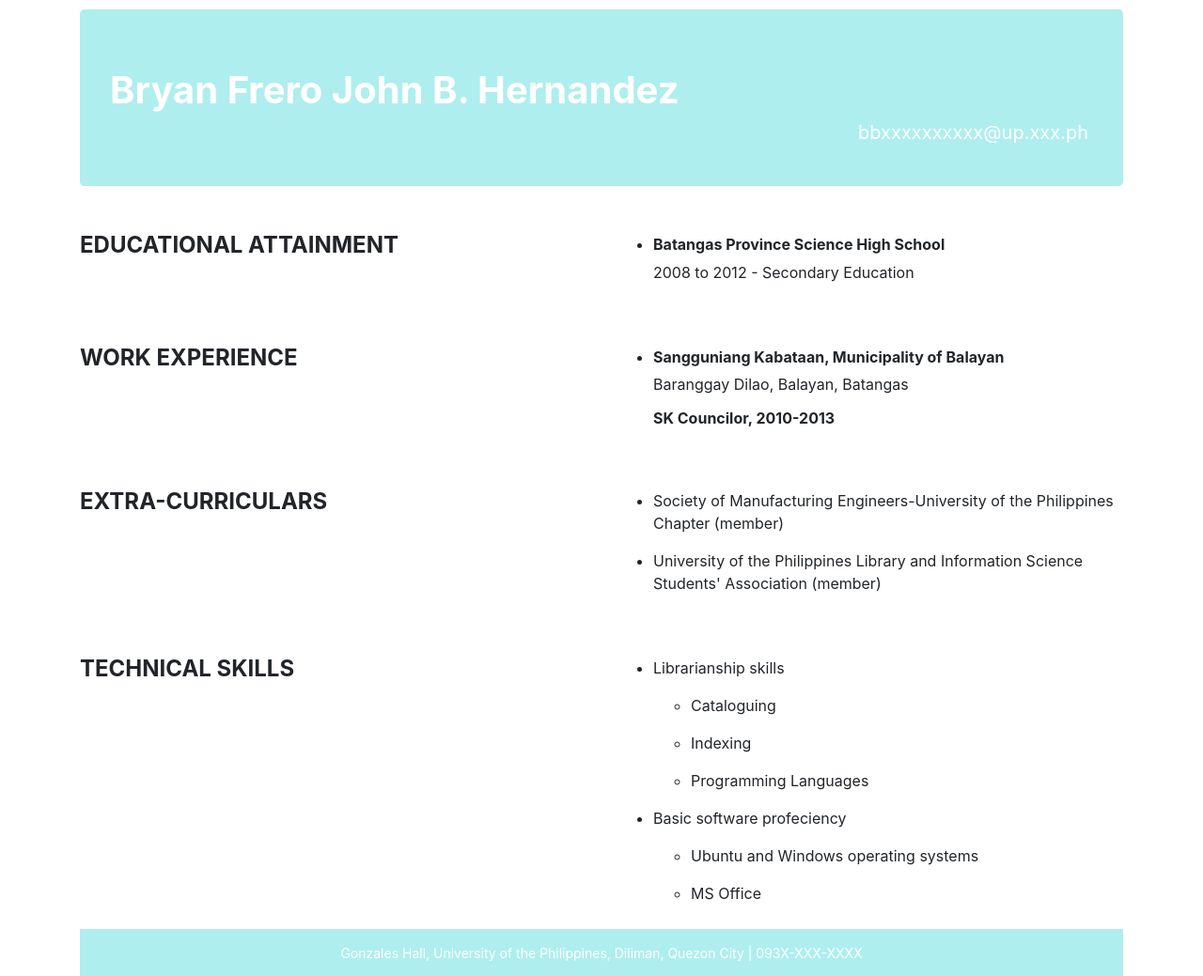
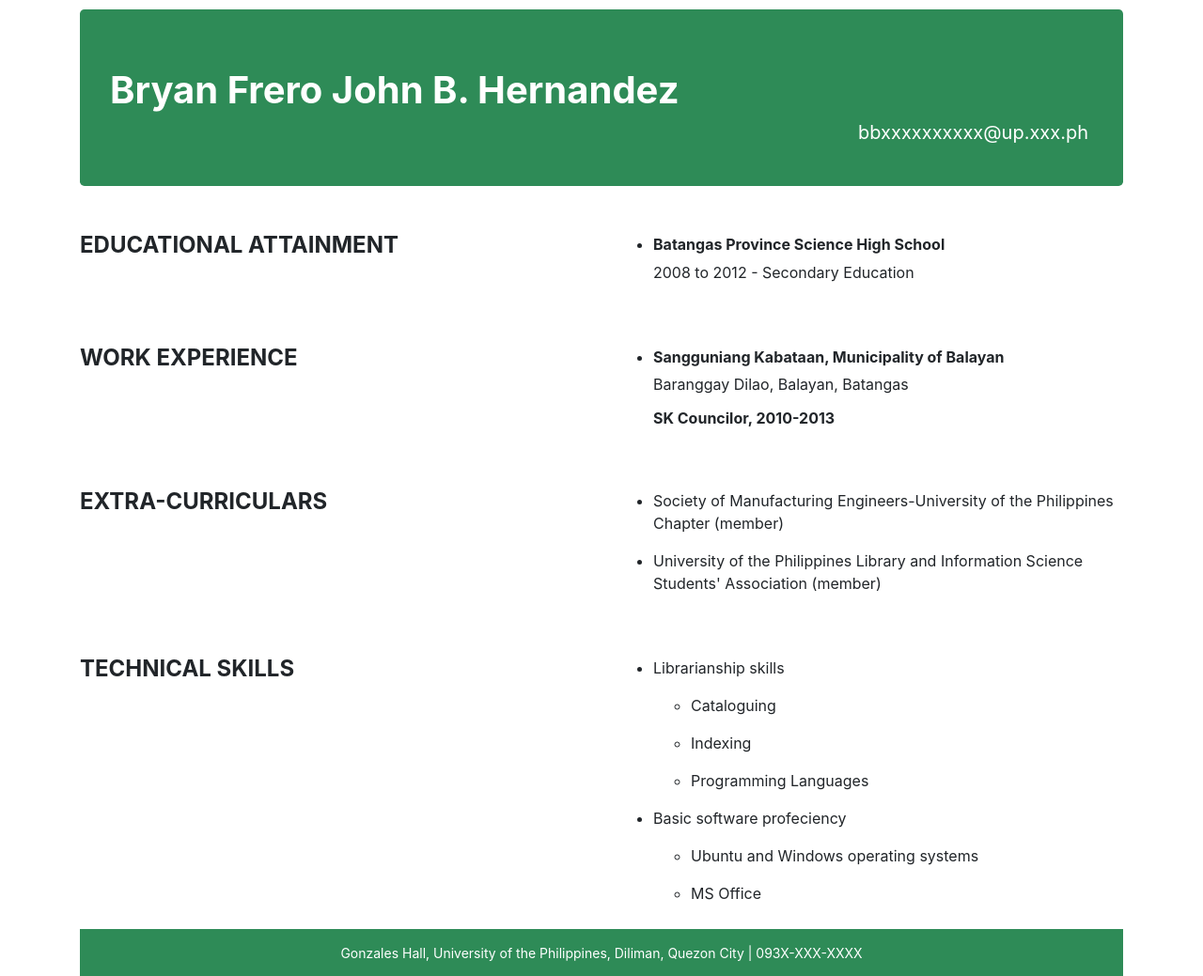
Before and after one commit to bbhernandez1/lis161myCV, a PHP site: page / in a window 1280 px wide. Shown: the whole page at 94% size. Run offline with PHP 8.4, Linux system fonts and the light colour scheme.

Commit message:
Update custom.css

```diff
--- a/css/custom.css
+++ b/css/custom.css
@@ -3,7 +3,7 @@
 	margin-bottom: 50px;
 }
 .jumbotron {
-	background-color: #afeeee;
+	background-color: #2e8b57;
 	color: #ffffff;
 }
 #email {
@@ -27,7 +27,7 @@ h6 {
 #footer {
 	position: relative;
 	height: 50px;
-	background-color: #afeeee;
+	background-color: #2e8b57;
 	font-size: 14px;
 	text-align: center;
 	color: #ffffff;
```
